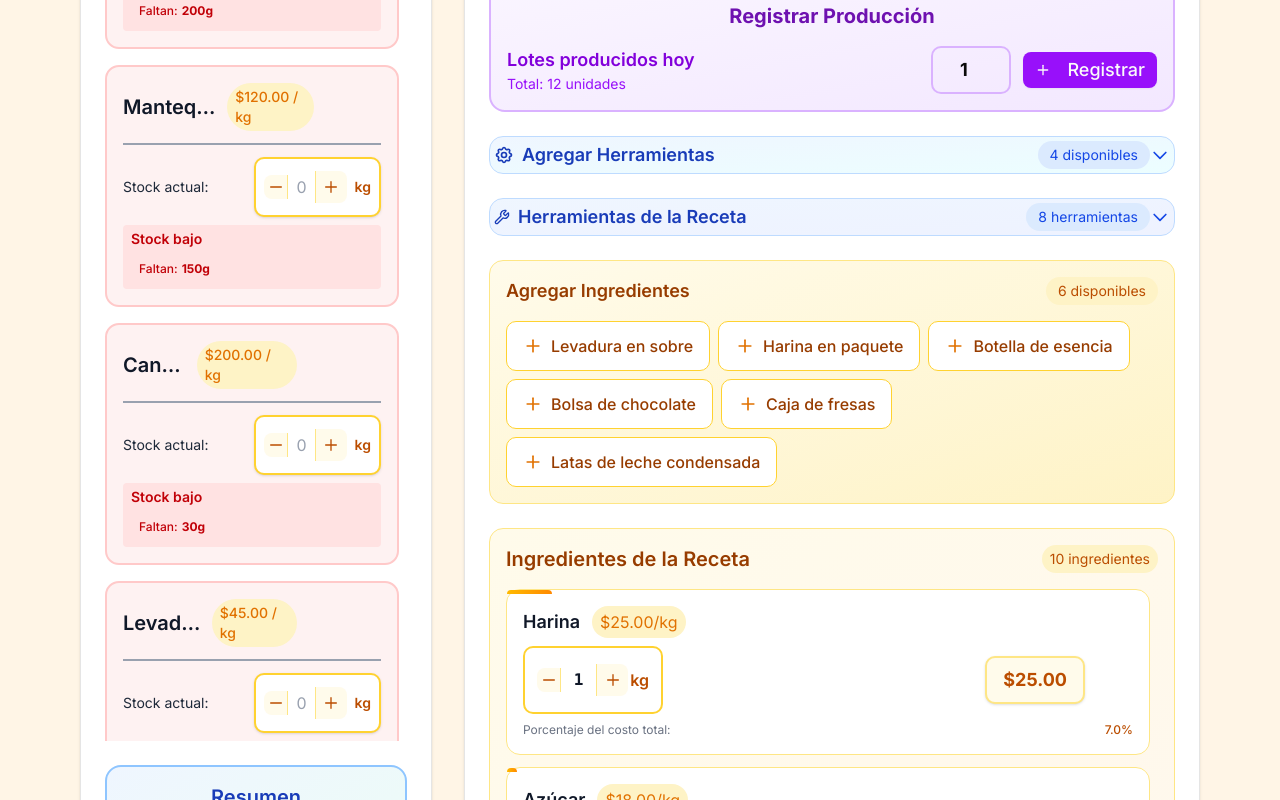
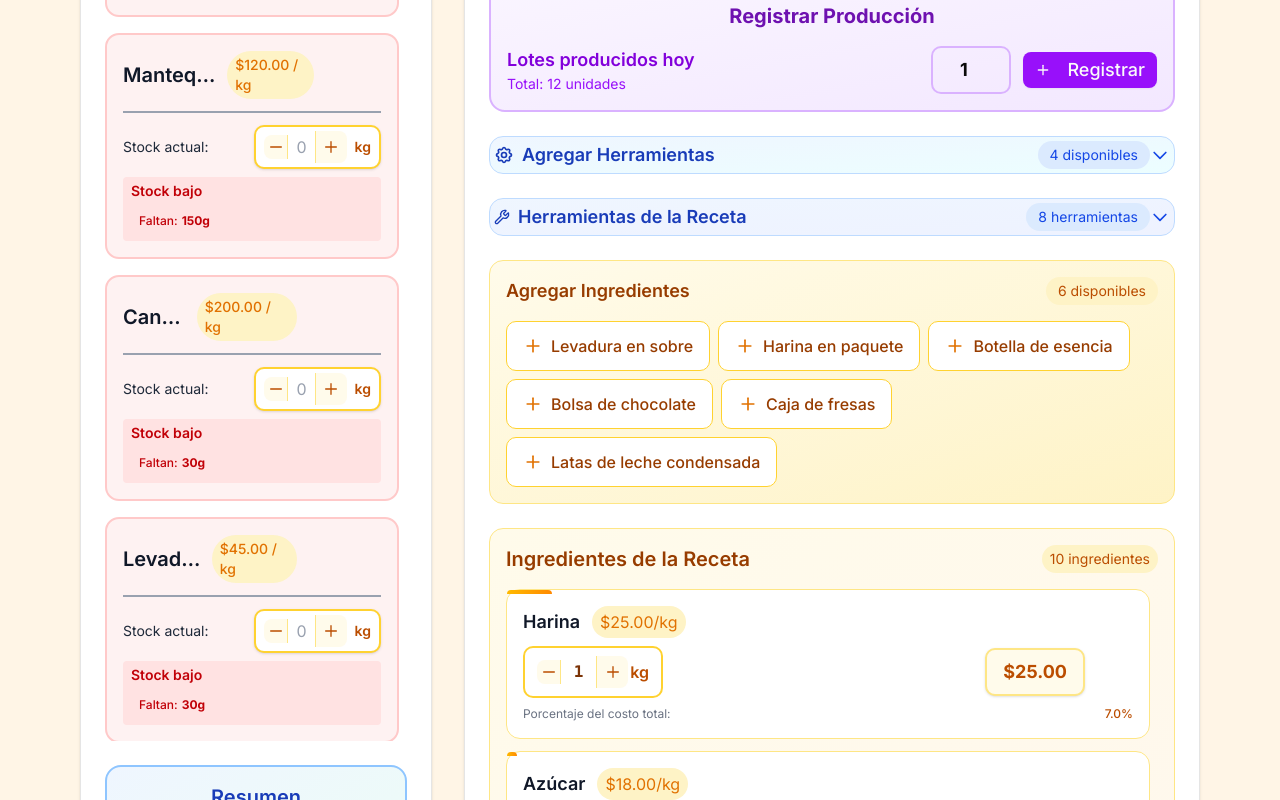
Before and after one commit to abimael92/Funny-Rolls, a Next.js app: page /recipe-calculator in a window 1280 px wide. Shown: the part 900-1700 px from the top of the page. Built offline with nearby package versions, Linux system fonts and the light colour scheme.

Commit message:
fix improve number input handling for more reliable user interaction

```diff
--- a/components/RecipeCalculator/CustomNumberInput.tsx
+++ b/components/RecipeCalculator/CustomNumberInput.tsx
@@ -10,6 +10,7 @@ interface CustomNumberInputProps {
     placeholder?: string
     className?: string
     allowDecimals?: boolean  // Add this prop
+    color?: string  // Single color prop for all styling
 }
 
 export function CustomNumberInput({
@@ -19,7 +20,8 @@ export function CustomNumberInput({
     max = 10000,
     placeholder,
     className,
-    allowDecimals = true  // Default to true for backward compatibility
+    allowDecimals = true,  // Default to true for backward compatibility
+    color = "amber"  // Default color
 }: CustomNumberInputProps) {
     const [displayValue, setDisplayValue] = useState(
         value && value !== 0 ? value.toString() : ''
@@ -180,7 +182,7 @@ export function CustomNumberInput({
             // Don't highlight decimal point if it's not allowed (shouldn't happen but just in case)
             if (index === cursorPosition && /\d/.test(char) && isFocused) {
                 return (
-                    <span key={index} className="underline decoration-2 decoration-amber-500 bg-amber-200 text-amber-900 px-0.5 rounded">
+                    <span key={index} className={`underline decoration-2 decoration-${color}-500 bg-${color}-200 text-${color}-900 px-0.5 rounded`}>
                         {char}
                     </span>
                 )
@@ -194,12 +196,12 @@ export function CustomNumberInput({
     }, [value])
 
     return (
-        <div className={`flex items-center h-12 w-full ${className || ''}`}>
+        <div className={`flex items-center max-h-10 w-full ${className || ''}`}>
             <button
                 type="button"
-                className="w-6 h-6 sm:w-6 flex items-center justify-center bg-amber-50 text-amber-700
-                rounded-l-md border-r border-amber-200 hover:bg-amber-100 active:bg-amber-200
-                transition-colors duration-150 group"
+                className={`w-6 h-6 sm:w-6 flex items-center justify-center bg-${color}-50 text-${color}-700
+                rounded-l-md border-r border-${color}-200 hover:bg-${color}-100 active:bg-${color}-200
+                transition-colors duration-150 group`}
                 onClick={(e) => {
                     e.preventDefault();
                     const currentStr = displayValue || '0';
@@ -243,18 +245,18 @@ export function CustomNumberInput({
                     className="w-full h-full flex items-center justify-center px-2 py-1 overflow-hidden"
                 >
                     {displayValue || (isFocused && '0') ? (
-                        <span className="font-mono text-gray-900 select-none pointer-events-none text-sm sm:text-base truncate">
+                        <span className={`font-mono text-${color}-900 select-none pointer-events-none text-sm sm:text-base truncate`}>
                             {renderDisplayValue()}
                         </span>
                     ) : (
-                        <span className="text-gray-400 select-none pointer-events-none text-sm sm:text-base truncate">{placeholder}</span>
+                        <span className={`text-gray-400 select-none pointer-events-none text-sm sm:text-base truncate`}>{placeholder}</span>
                     )}
                 </div>
             </div>
 
             <button
                 type="button"
-                className="w-6 h-8 sm:w-8 flex items-center justify-center bg-amber-50 text-amber-700 rounded-r-md border-l border-amber-200 hover:bg-amber-100 active:bg-amber-200 transition-colors duration-150 group"
+                className={`w-6 h-8 sm:w-8 flex items-center justify-center bg-${color}-50 text-${color}-700 rounded-r-md border-l border-${color}-200 hover:bg-${color}-100 active:bg-${color}-200 transition-colors duration-150 group`}
                 onClick={(e) => {
                     e.preventDefault();
                     const currentStr = displayValue || '0';
```
